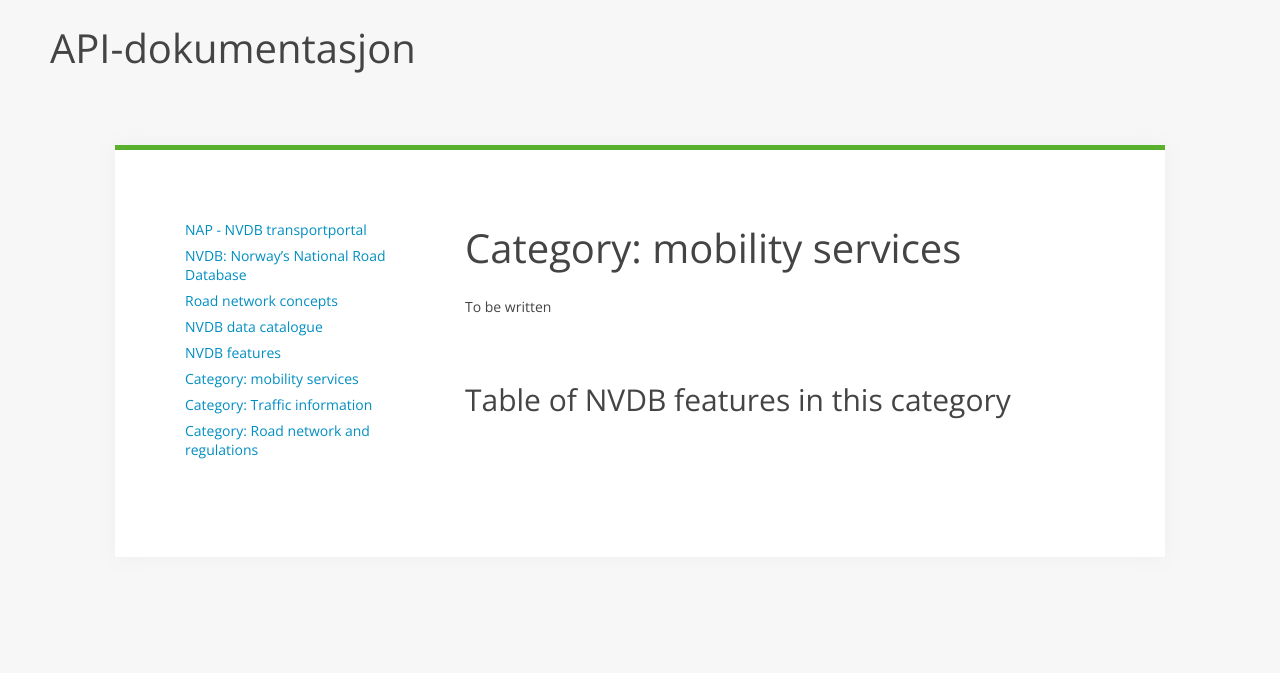
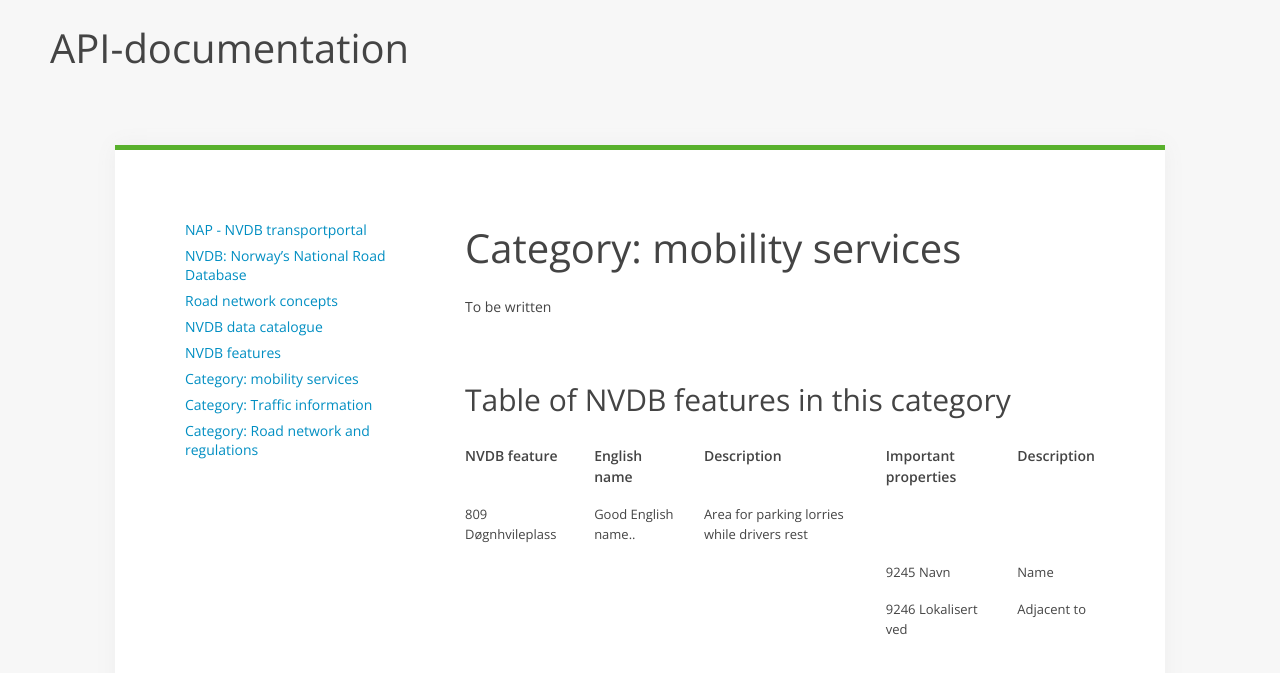
Before and after one commit to nvdb-vegdata/nvdbtransportportal, a Jekyll site: the page built from los1.md, in a window 1280 px wide. Shown: the top 673 px of the page. Built offline with Jekyll 4.4.1, drawn with Linux system fonts in a browser that asks for light colours; our own code applies the rules of GitHub Pages for plain Markdown files.

Commit message:
work in progress

```diff
--- a/_layouts/default.html
+++ b/_layouts/default.html
@@ -10,7 +10,7 @@
   </head>
   <body>
     <div class="header">
-      <h1>API-dokumentasjon</h1>
+      <h1>API-documentation</h1>
     </div>
 
     <div class="container">
--- a/los1.md
+++ b/los1.md
@@ -6,3 +6,10 @@
 
 
 ## Table of NVDB features in this category
+
+
+|NVDB feature | English name | Description  | Important properties | Description |
+|---|---|---|---|---|
+| 809 Døgnhvileplass | Good English name..  | Area for parking lorries while drivers rest |  |
+|  |  |  | 9245 Navn | Name |
+|  |  |  | 9246 Lokalisert ved | Adjacent to |
```
Also changed, not shown: 4 other files.
